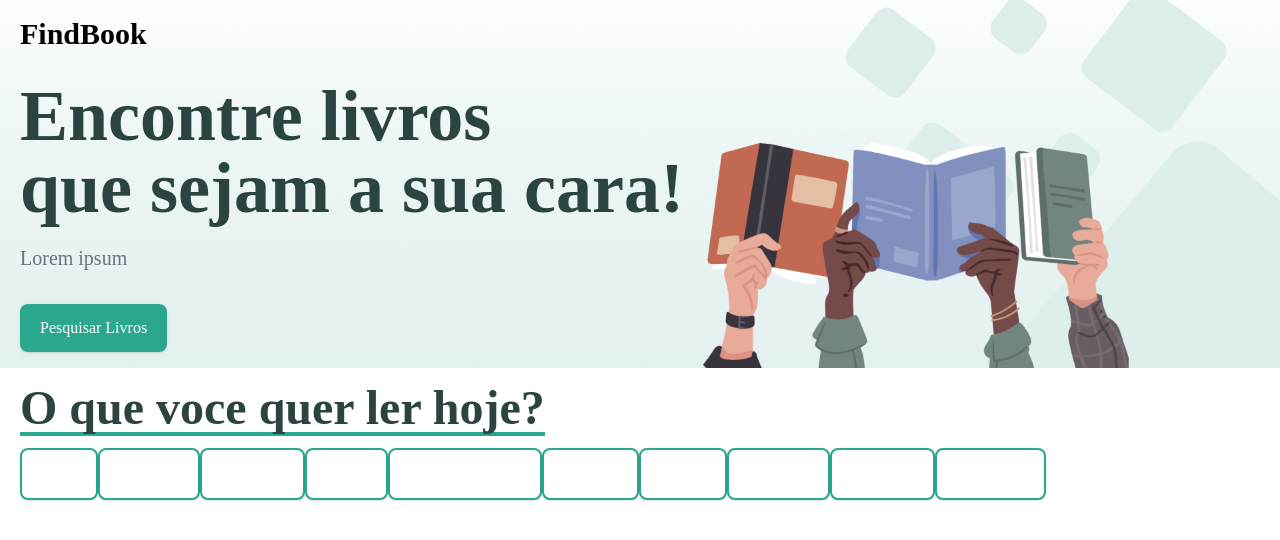
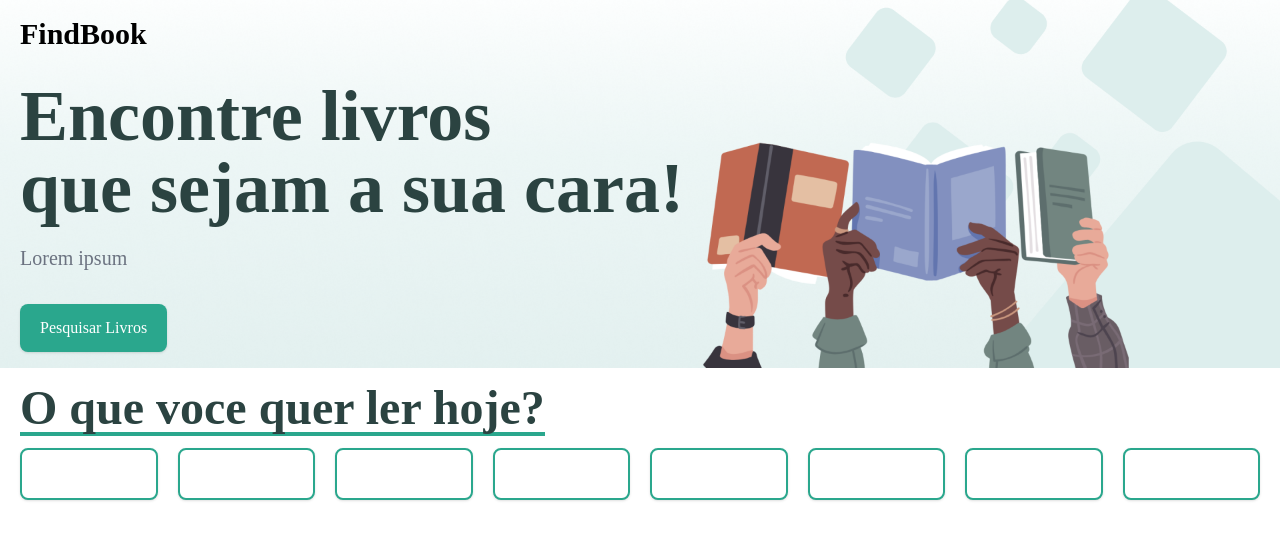
Before and after one commit to Ramonprog/books-frontend, a React (Vite) app: page / in a window 1280 px wide. Shown: the top 540 px of the page. Built offline with nearby package versions, Linux system fonts and the light colour scheme; the HTML template or start-up script is replaced by a standard one.

Commit message:
feat: lógica para seleção de generos

```diff
--- a/src/App.tsx
+++ b/src/App.tsx
@@ -1,33 +1,13 @@
-// import { Container } from "./components/container/Container"
-import { Button } from "./components/Button/Button"
-import { Header } from "./components/Header/Header"
-import { Title } from "./components/Title/Title"
-import { Container } from "./components/container/Container"
+
+import { Home } from "./Pages/Home"
 
 function App() {
 
-  const genderBooks = [
-    'Ação',
-    'Aventura',
-    'Romance',
-    'Terror',
-    'Ficção Científica',
-    'Fantasia',
-    'Drama',
-    'Suspense',
-    'Biografia',
-    'Autoajuda'
-  ]
+
 
   return (
     <>
-      <Header />
-      <Container>
-        <Title title='O que voce quer ler hoje?' />
-        {genderBooks.map(book => (
-          <Button title={book} variant="light" />
-        ))}
-      </Container>
+      <Home />
     </>
   )
 }
--- /dev/null
+++ b/src/Pages/Home/index.tsx
@@ -0,0 +1,45 @@
+import { useCallback, useState } from "react"
+import { Button } from "../../components/Button/Button"
+import { Header } from "../../components/Header/Header"
+import { Title } from "../../components/Title/Title"
+import { Container } from "../../components/container/Container"
+
+const genderBooks = [
+  'Ação',
+  'Aventura',
+  'Romance',
+  'Terror',
+  'Fantasia',
+  'Drama',
+  'Suspense',
+  'Autoajuda'
+]
+
+export function Home() {
+
+  const [selectedGender, setSelectedGender] = useState<string[]>([])
+  console.log("🚀 ~ Home ~ selectedGender:", selectedGender)
+  const handleSelect = useCallback((title: string) => {
+    if (selectedGender.includes(title)) {
+      const removeGender = selectedGender.filter(item => item !== title)
+      setSelectedGender(removeGender)
+    } else {
+      setSelectedGender([...selectedGender, title])
+    }
+  }, [selectedGender])
+
+  return (
+    <>
+      <Header />
+      <Container>
+        <Title title='O que voce quer ler hoje?' />
+        <div className="gap-5 grid grid-cols-8">
+          {genderBooks.map(book => (
+            <Button title={book} variant={selectedGender.includes(book) ? 'dark' : 'light'} onClick={() => handleSelect(book)} />
+          ))}
+        </div>
+
+      </Container>
+    </>
+  )
+}
--- a/src/components/Button/Button.tsx
+++ b/src/components/Button/Button.tsx
@@ -3,17 +3,21 @@ import classNames from "classnames"
 type Props = {
   title: string,
   className?: string,
-  variant?: 'light' | 'dark'
+  variant?: 'light' | 'dark',
+  onClick?: (title: unknown) => void;
+
 }
 
-export function Button({ title, className, variant = 'dark' }: Props) {
+export function Button({ title, className, variant = 'dark', onClick }: Props) {
   return (
     <button className={classNames([
       'bg-evergreen-light px-5 py-3 rounded-lg mt-3  shadow text-white font-medium',
       variant === 'dark' && 'bg-evergreen-light',
       variant === 'light' && 'bg-white border-2 border-evergreen-light text-evergreen-light',
       className
-    ])}>
+    ])}
+      onClick={onClick}
+    >
       {title}
     </button>
   )
```
